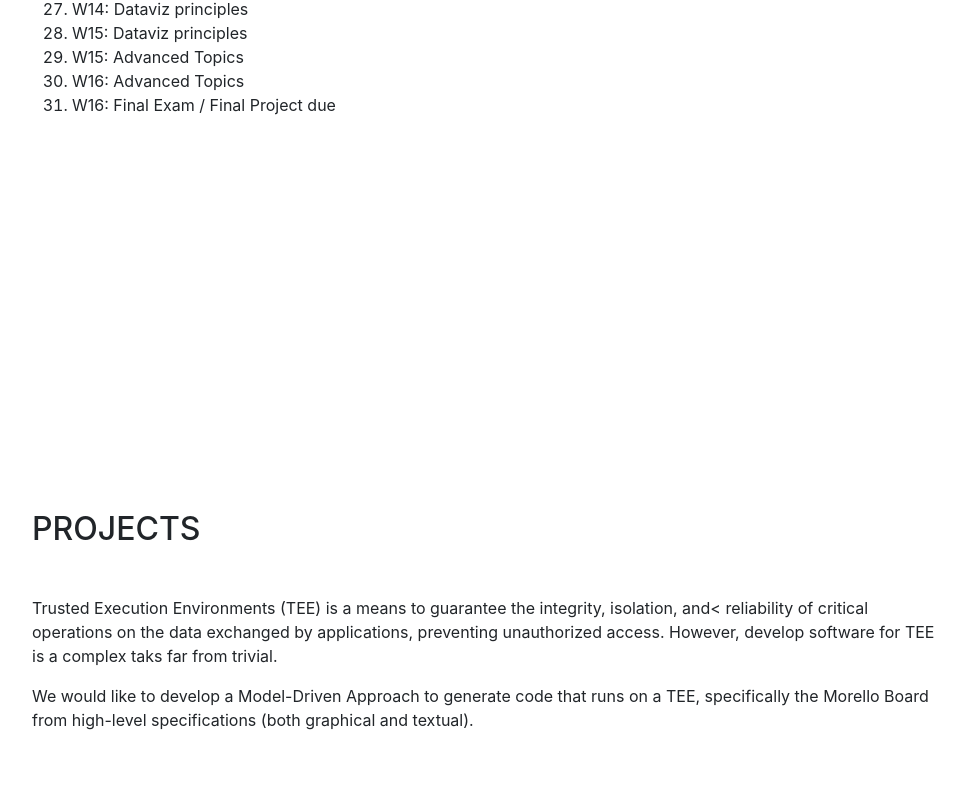
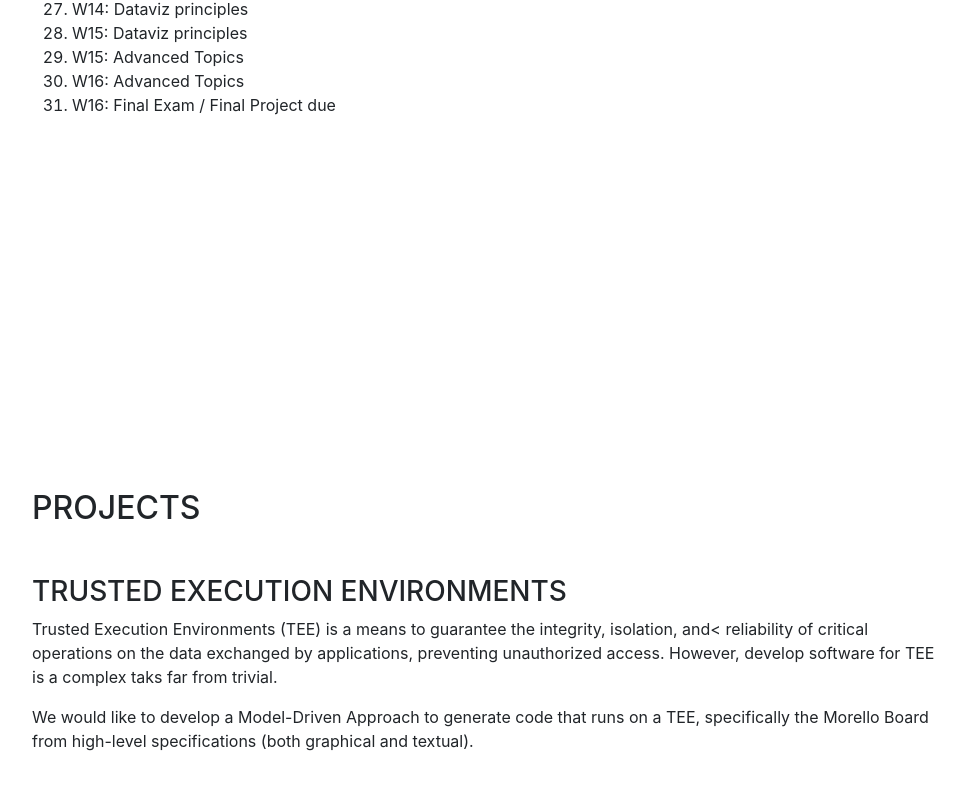
Before and after one commit to josejbocanegra/josejbocanegra.github.io, a website with bundled scripts: page index.html in a window 1280 px wide. Shown: the part 4364-5153 px from the top of the page, without its empty margins (288-1253 px from the left). Built offline with nearby package versions, Linux system fonts and the light colour scheme; a web font is replaced by a local one.

Commit message:
Update index.html

```diff
--- a/index.html
+++ b/index.html
@@ -322,6 +322,7 @@
       <section class="resume-section p-3 p-lg-5 d-flex flex-column" id="projects">
         <div class="my-auto">
           <h2 class="mb-5">Projects</h2>
+          <h3>Trusted Execution Environments</h3>
           <p>Trusted Execution Environments (TEE) is a means to guarantee the integrity, isolation, and< reliability of critical operations on the data exchanged by applications, preventing unauthorized access.
             However, develop software for TEE is a complex taks far from trivial.&nbsp;
           </p>
```
